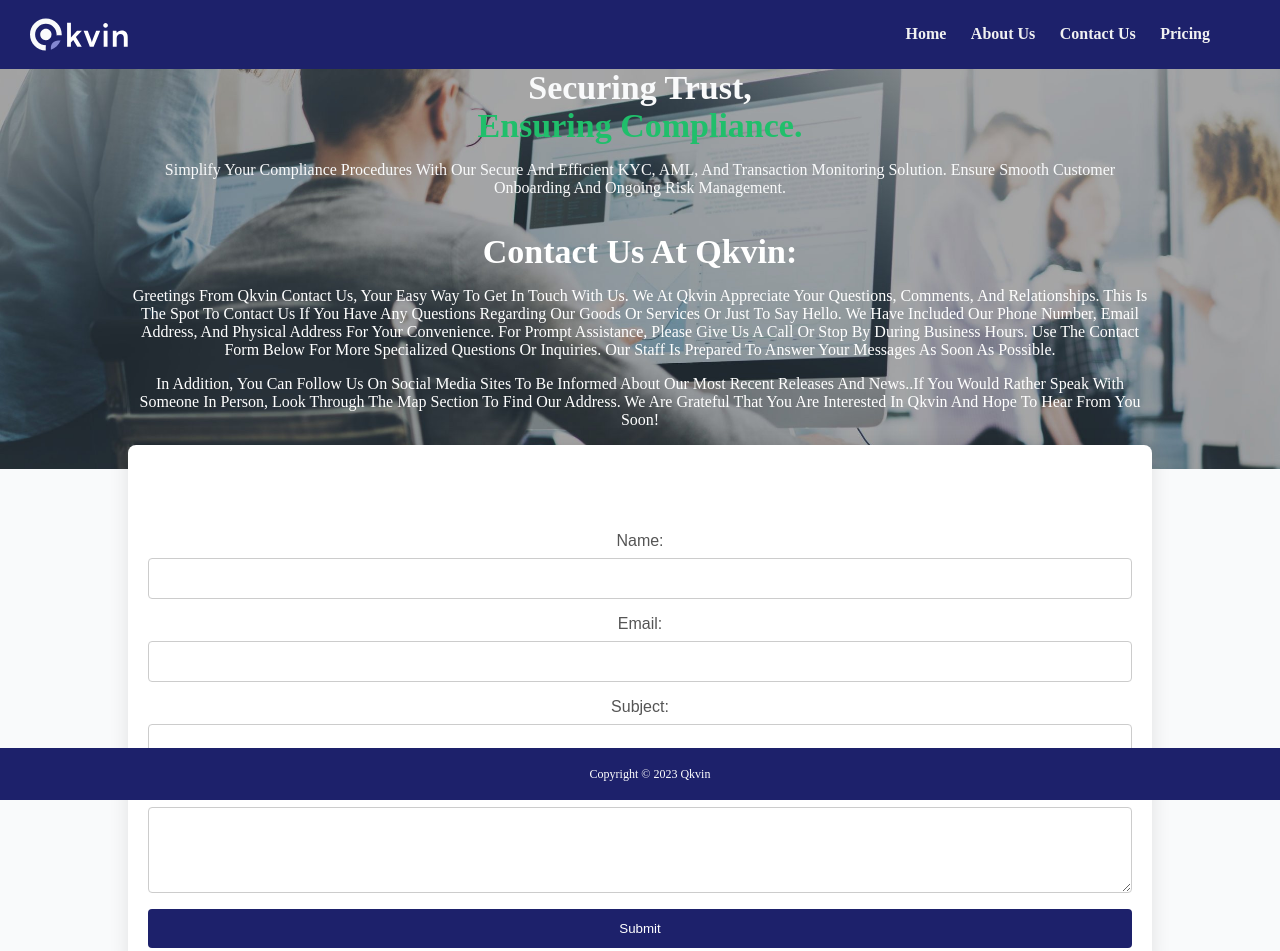
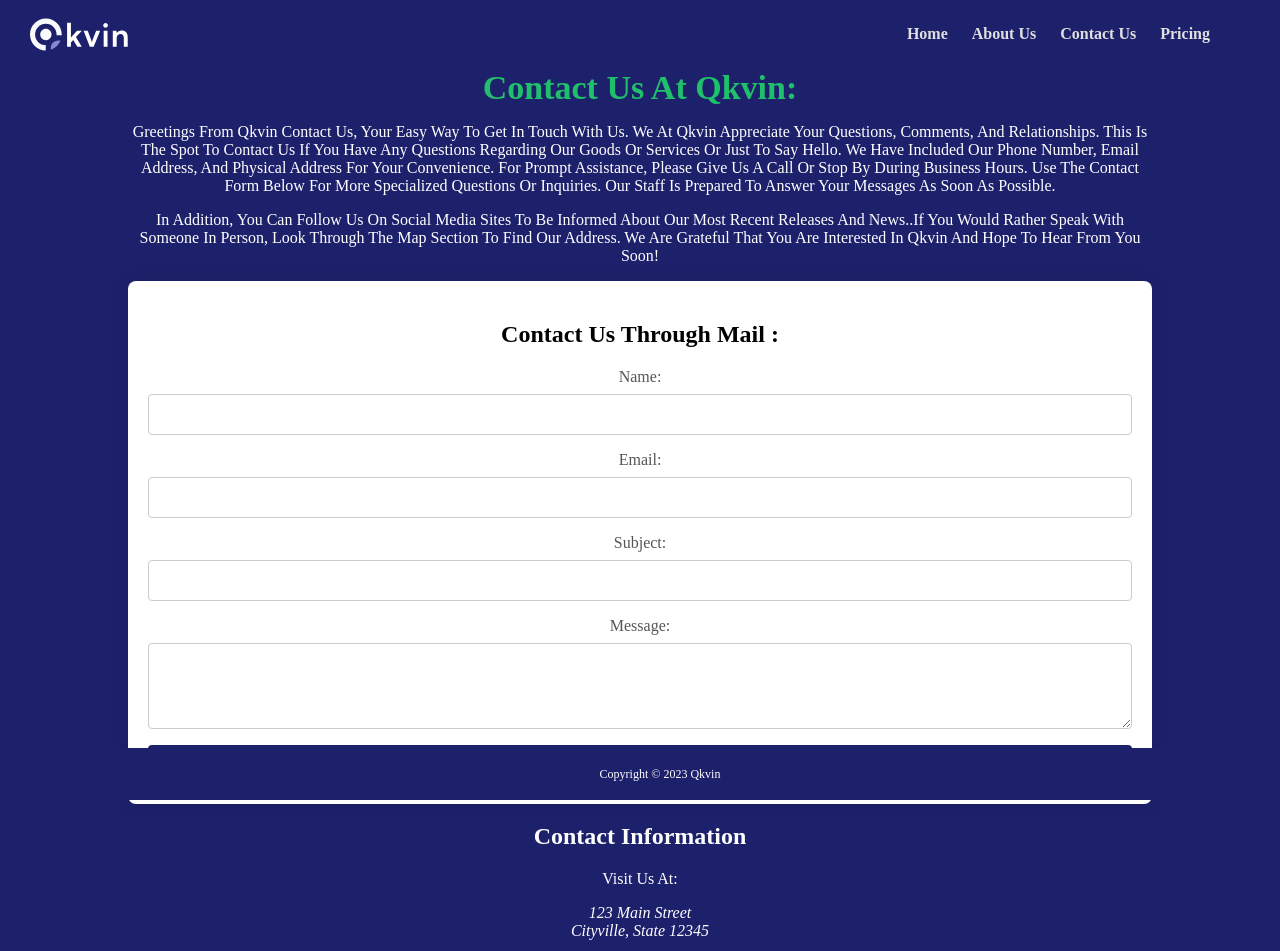
Before and after one commit to kaushalchandrapal/FinalProject-Responsive, a plain HTML site: page contact-us.html in a window 1280 px wide. Shown: the top 951 px of the page. Drawn offline with Linux system fonts and the light colour scheme; a web font is replaced by a local one.

Commit message:
edited text and make some similar changes

```diff
--- a/contact-us.html
+++ b/contact-us.html
@@ -28,29 +28,18 @@
             <div class="banner">
                 <div class="banner-text-wrapper">
                     <div class="banner-text">
-                        <h1 class="bg-text" >Securing Trust,</h1>
-                        <h1 class="green-accent" >Ensuring Compliance.</h1>
-                        <p class="bg-text" >
-                            Simplify your compliance procedures with our secure and efficient KYC, AML, and Transaction Monitoring solution. Ensure smooth customer onboarding and ongoing risk management.
-                        </p>
-                        <!-- <img class="image-main-mobile" src="images/splashright_bg.jpeg" alt="">
-                    </div>
-                </div>
-                <img class="image-main" src="images/splashright_bg.jpeg" alt="">
-            </div> -->
-            <div class="content">
+                        <h1 class="green-accent" >Contact Us at Qkvin:</h1>
 
-            </div>
-            <h1 id="contact">Contact Us at Qkvin:</h1>
-    <p>Greetings from Qkvin Contact Us, your easy way to get in touch with us. We at Qkvin appreciate your questions, comments, and relationships. This is the spot to contact us if you have any questions regarding our goods or services or just to say hello. We have included our phone number, email address, and physical address for your convenience. For prompt assistance, please give us a call or stop by during business hours.
+
+    <p id="paragraph">Greetings from Qkvin Contact Us, your easy way to get in touch with us. We at Qkvin appreciate your questions, comments, and relationships. This is the spot to contact us if you have any questions regarding our goods or services or just to say hello. We have included our phone number, email address, and physical address for your convenience. For prompt assistance, please give us a call or stop by during business hours.
 
         Use the contact form below for more specialized questions or inquiries. Our staff is prepared to answer your messages as soon as possible. </p>
 
-    <p>In addition, you can follow us on social media sites to be informed about our most recent releases and news..If you would rather speak with someone in person, look through the map section to find our address. We are grateful that you are interested in Qkvin and hope to hear from you soon!</p>
+    <p id="paragraph">In addition, you can follow us on social media sites to be informed about our most recent releases and news..If you would rather speak with someone in person, look through the map section to find our address. We are grateful that you are interested in Qkvin and hope to hear from you soon!</p>
 
 
     <section id="contact-form">
-      <h2>Contact Us Through Mail :</h2>
+      <h2 id="contact">Contact Us Through Mail :</h2>
       <form  method="post">
         <label for="name">Name:</label>
         <input type="text" id="name" name="name" required>
@@ -68,14 +57,14 @@
       </form>
     </section>
     <section id="contact-info">
-        <h2>Contact Information</h2>
-        <p>Visit us at:</p>
-        <address>
+        <h2 id="paragraph">Contact Information</h2>
+        <p id="paragraph">Visit us at:</p>
+        <address id="paragraph">
           123 Main Street<br>
           Cityville, State 12345<br>
         </address>
-        <p>Call us: <a href="tel:+123456789">+1 (234) 567-89</a></p>
-        <p>Email us: <a href="mailto:info@qkvin.com">info@qkvin.com</a></p>
+        <p id="paragraph">Call us: <a href="tel:+123456789" id="paragraph">+1 (234) 567-89</a></p>
+        <p id="paragraph">Email us: <a href="mailto:info@qkvin.com" id="paragraph">info@qkvin.com</a></p>
       </section>
 
 
--- a/css/contactus.css
+++ b/css/contactus.css
@@ -1,24 +1,14 @@
-body {
-    font-family: Arial, sans-serif;
-    margin: 0;
-    padding: 0;
-    box-sizing: border-box;
-}
-#contact{
-    padding-top: 3%;
 
+
+.header {
+    background: var(--bg-100) !important;
+    color: #f1f1f1 !important;
 }
 
-
-header {
-    background-color: #be8a5e;
-    color: #333333;
-    padding: 10px;
-
-    color: #f1f1f1 !important;
-}
-.logo{
-    text-align: left;
+.logo {
+    margin-top: 5px !important;
+    margin-bottom: 5px !important;
+    width: 100px;
 }
 
 .navbar {
@@ -26,20 +16,32 @@ header {
     background-color: var(--bg-100);
     color: var(--text-200);
 }
+
+.sticky {
+    position: fixed;
+    top: 0;
+    width: 100%;
+    padding: 0 20px !important;
+}
+
 .nav-links {
     list-style: none;
     margin-right: 20px !important;
 }
+
 .nav-links li {
     display: inline;
     font-family: 'oxygen';
     margin-right: 20px;
-
 }
 
 .nav-links a {
     text-decoration: none;
-    color: var(--texr-200);
+    color: var(--text-200);
+}
+
+.nav-links a:hover {
+    color: var(--green-accent);
 }
 
 @media screen and (max-width: 700px) {
@@ -49,15 +51,18 @@ header {
 }
 
 
+
 footer {
-    background-color: #be8a5e;
-    color: #fff;
-    text-align: center;
-    padding: 10px;
-    /* position: fixed; */
+    font-family: 'oxyen';
+    background-color: var(--bg-100);
+    display: flex;
+    justify-content: center;
+    align-items: center;
+    color: var(--primary-100);
+    padding: 10px 20px;
+    position: fixed;
     bottom: 0;
     width: 100%;
-    background-color: var(--bg-100);
 }
 nav {
     text-align: right;
@@ -120,19 +125,23 @@ nav a:hover {
   button:hover {
     background-color: #0056b3;
   }
-  .image-main{
-    padding: 10px;
-    height: 25rem;
-    width: 99%;
 
+  #contact-form{
+    color: #fff
   }
-  .banner {
-    position: relative;
-    background-image: url('/images/splashright_bg.jpeg');
-    background-size: cover; /* Adjust as needed (cover/contain) */
-    background-position: center; /* Adjust as needed */
-    background-repeat: no-repeat;
-    color: white; /* Text color */
-    height: 25rem;
-    width: 100%;
+  h1, h2, h3, h4, h5, h6, p {
+    font-family: 'Oxygen';
+    font-style: normal;
 }
+
+h1 {
+    font-weight: 700;
+    font-size: 34px;
+    margin: 0 !important;
+}
+#contact{
+    color: black;
+}
+#paragraph{
+    color: #fff;
+}
```
Also changed, not shown: images/splashright_bg.jpeg (deleted).
